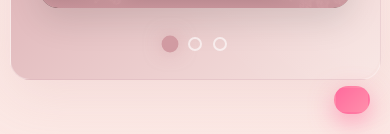
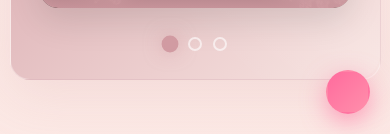
Before and after one commit to egesumer/beysi, a React (Create React App) app: page / in a window 390 px wide. Shown: the part 710-844 px from the top of the page. Built offline with nearby package versions, Linux system fonts and the light colour scheme.

Commit message:
Güncellemeler2

```diff
--- a/src/App.css
+++ b/src/App.css
@@ -1322,6 +1322,11 @@ footer::before {
   z-index: 1000;
   transition: all 0.3s ease;
   animation: pulse 2s infinite;
+  -webkit-tap-highlight-color: transparent;
+  -webkit-touch-callout: none;
+  -webkit-user-select: none;
+  user-select: none;
+  touch-action: manipulation;
 }
 
 .floating-order-button:hover {
@@ -1464,6 +1469,19 @@ footer::before {
   margin-bottom: 8px;
 }
 
+/* iOS Specific Fixes */
+@supports (-webkit-touch-callout: none) {
+  .floating-order-button {
+    position: -webkit-sticky;
+    position: sticky;
+    bottom: 30px;
+    right: 30px;
+    margin-left: auto;
+    margin-top: auto;
+    align-self: flex-end;
+  }
+}
+
 /* Mobile Responsive for Order Button */
 @media (max-width: 768px) {
   .floating-order-button {
@@ -1471,6 +1489,8 @@ footer::before {
     right: 20px;
     padding: 12px 16px;
     font-size: 14px;
+    min-height: 44px; /* iOS minimum touch target */
+    min-width: 44px;
   }
 
   .order-text {
@@ -1486,3 +1506,12 @@ footer::before {
     padding: 20px;
   }
 }
+
+/* iOS Safari specific */
+@media screen and (-webkit-min-device-pixel-ratio: 0) {
+  .floating-order-button {
+    -webkit-transform: translateZ(0);
+    transform: translateZ(0);
+    will-change: transform;
+  }
+}
```
